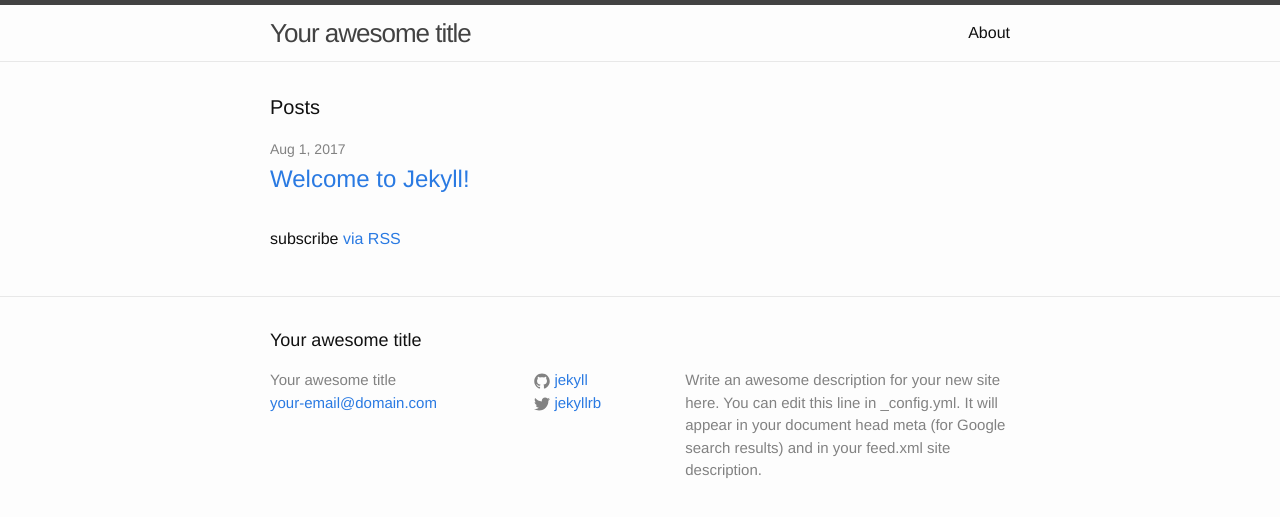
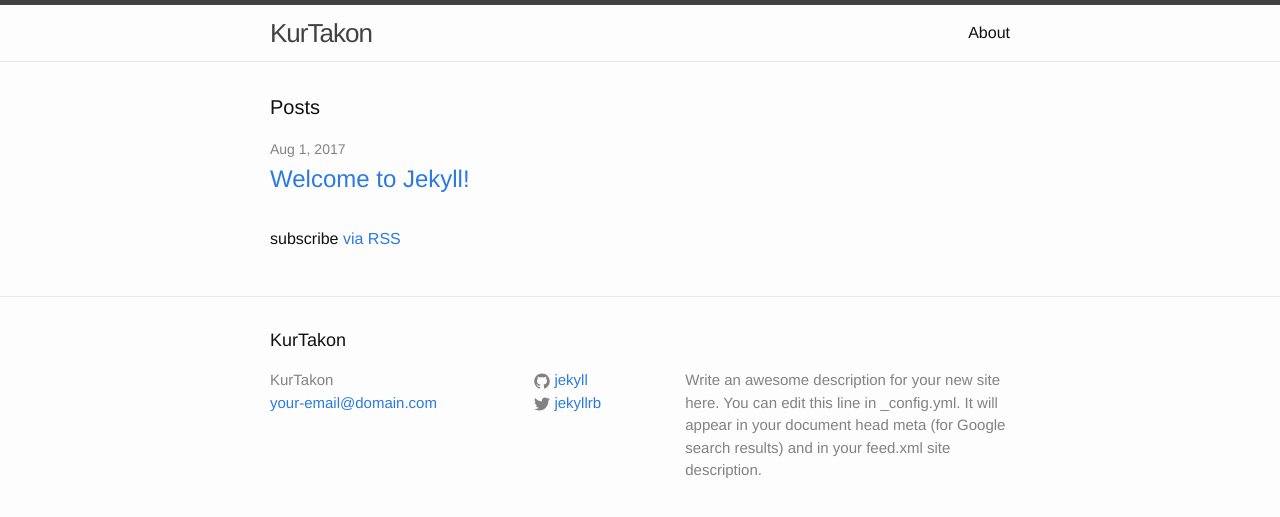
Before and after one commit to candra1414/kurtakon, a Jekyll site: the page built from index.html, in a window 1280 px wide. Shown: the top 517 px of the page. Built offline with Jekyll 4.4.1, drawn with Linux system fonts in a browser that asks for light colours.

Commit message:
update tampilan

```diff
--- a/_config.yml
+++ b/_config.yml
@@ -1,12 +1,12 @@
 # Site settings
-title: Your awesome title
+title: KurTakon
 email: your-email@domain.com
 description: > # this means to ignore newlines until "baseurl:"
   Write an awesome description for your new site here. You can edit this
   line in _config.yml. It will appear in your document head meta (for
   Google search results) and in your feed.xml site description.
 baseurl: "" # the subpath of your site, e.g. /blog/
-url: "http://yourdomain.com" # the base hostname & protocol for your site
+url: "http://kurtakon.com" # the base hostname & protocol for your site
 twitter_username: jekyllrb
 github_username:  jekyll
 
```
Also changed, not shown: 5 other files.
